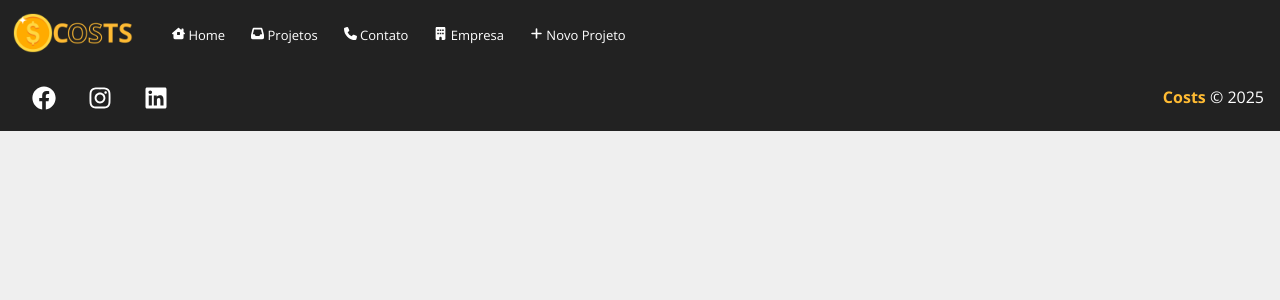
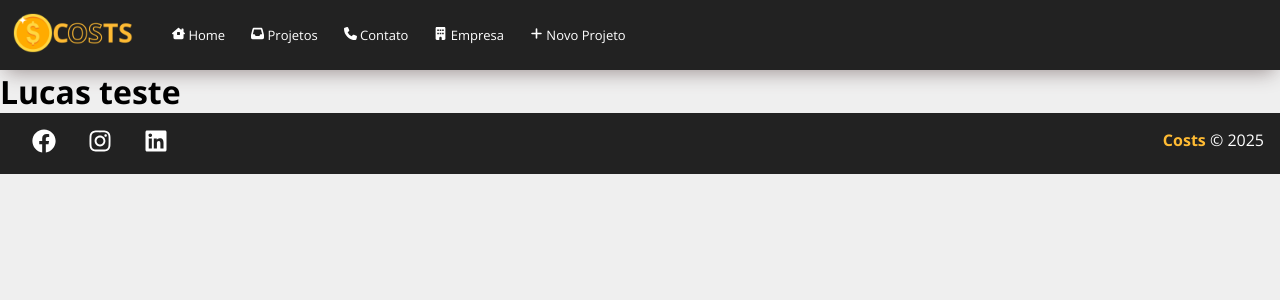
Before and after one commit to LucasDRo/Costs, a React (Create React App) app: page /project/1ffd in a window 1280 px wide. Shown: the top 300 px of the page. Built offline with nearby package versions, Linux system fonts and the light colour scheme; data requests are answered from the project's data file; the HTML template or start-up script is replaced by a standard one.

Commit message:
adding edit project

```diff
--- a/src/App.js
+++ b/src/App.js
@@ -7,6 +7,7 @@
 import Footer from "./components/layout/Footer";
 import Navbar from "./components/layout/Navbar";
 import Projects from "./components/pages/Projects";
+import Project from "./components/pages/Project";
 
 function App() {
   return (
@@ -29,6 +30,9 @@
           <Route path="/newproject" element={<NewProject />}>
             {" "}
           </Route>
+          <Route path="/project/:id" element={<Project />}>
+            {" "}
+          </Route>
         </Routes>
 
       <Footer/>
--- /dev/null
+++ b/src/components/pages/Project.js
@@ -0,0 +1,30 @@
+import styles from "./Project.module.css";
+import { useParams } from "react-router-dom";
+import { useState, useEffect } from "react";
+
+function Project() {
+  const { id } = useParams();
+  const [project, setProject] = useState({});
+
+  useEffect(() => {
+    fetch(`http://localhost:5000/projects/${id}`, {
+      method: "GET",
+      headers: {
+        "Content-Type": "application/json",
+      },
+    }).then(res => res.json())
+      .then((data) => {
+        console.log(data);
+        setProject(data);
+      })
+      .catch(err => console.log)
+  }, [id]);
+
+  return (
+    <div>
+        <h1>{project.name}</h1>
+    </div>
+  );
+}
+
+export default Project;
--- a/src/components/project/ProjectCard.js
+++ b/src/components/project/ProjectCard.js
@@ -1,6 +1,7 @@
 import styles from "./ProjectCard.module.css";
 import { BsFillTrashFill } from "react-icons/bs";
 import { FaPencil } from "react-icons/fa6";
+import { Link } from "react-router-dom";
 
 function ProjectCard({ id, name, budget, category, handleRemove }) {
     const remove = (e) => {
@@ -19,9 +20,9 @@
         <span className={`${styles[category.toLowerCase()]}`}></span>{category}
       </p>
       <div className={styles.buttons_container}>
-        <p>
+        <Link to={`/project/${id}`} className={styles.edit}>
           <FaPencil /> Editar
-        </p>
+        </Link>
         <button onClick={remove}>
           <BsFillTrashFill /> Remover
         </button>
--- a/src/components/project/ProjectCard.module.css
+++ b/src/components/project/ProjectCard.module.css
@@ -64,6 +64,22 @@
   .buttons_container {
     display: flex;
     margin-top: 0.5em;
+  }
+
+  .edit {
+    text-decoration: none;
+    background-color: #222;
+    color: #fff;
+    border: none;
+    padding: 0.5em 1em;
+    border-radius: 5px;
+    cursor: pointer;
+    font-size: small;
+    margin: 4px;
+  }
+
+  .edit:hover {
+    color: #ffbb33;
   }
 
   .buttons_container p,
@@ -160,4 +176,20 @@
     font-size: small;
     margin: 4px;
   }
+
+  .edit {
+    text-decoration: none;
+    background-color: #222;
+    color: #fff;
+    border: none;
+    padding: 0.5em 1em;
+    border-radius: 5px;
+    cursor: pointer;
+    font-size: small;
+    margin: 4px;
+  }
+
+  .edit:hover {
+    color: #ffbb33;
+  }
 }
```
Also changed, not shown: src/components/pages/Project.module.css (added).
